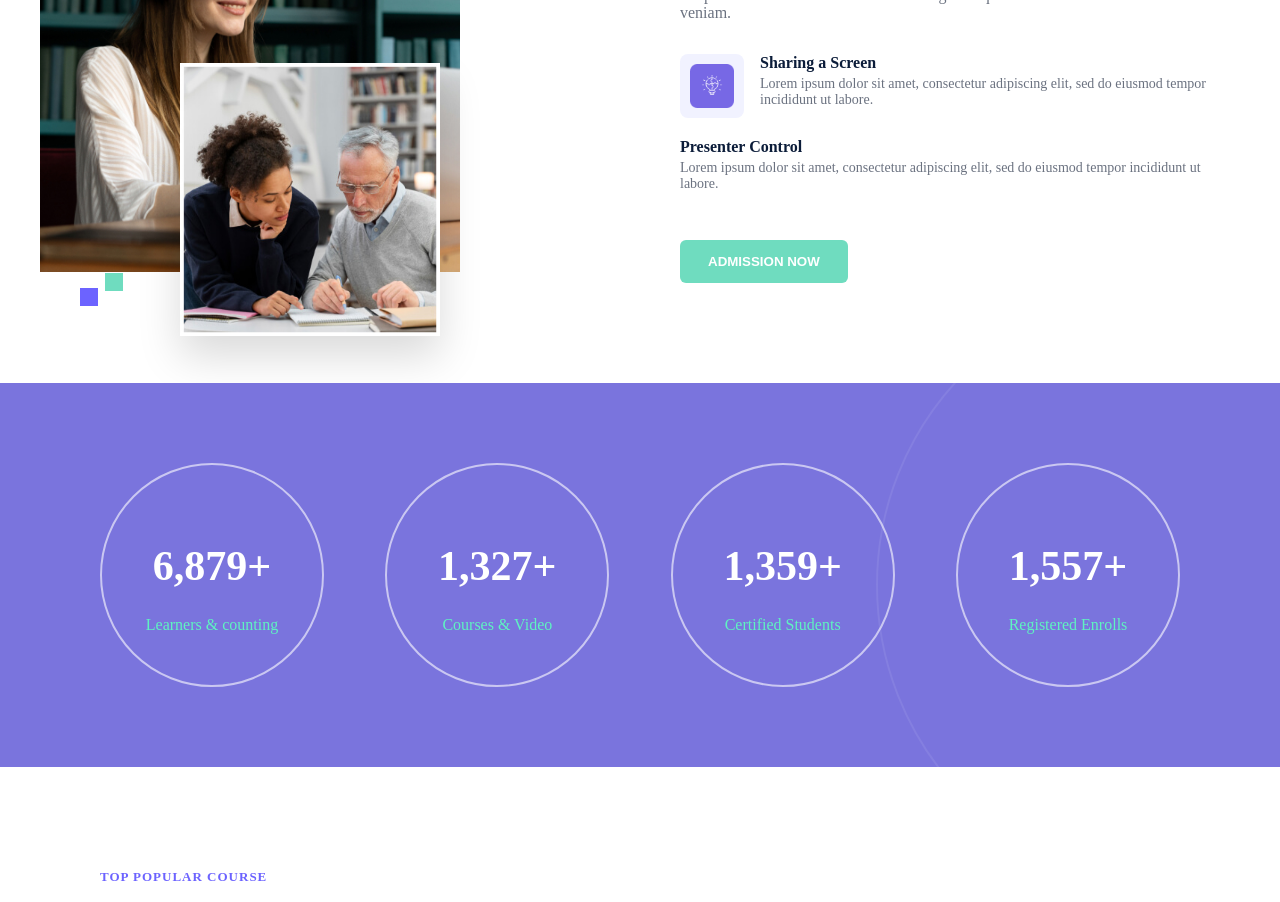
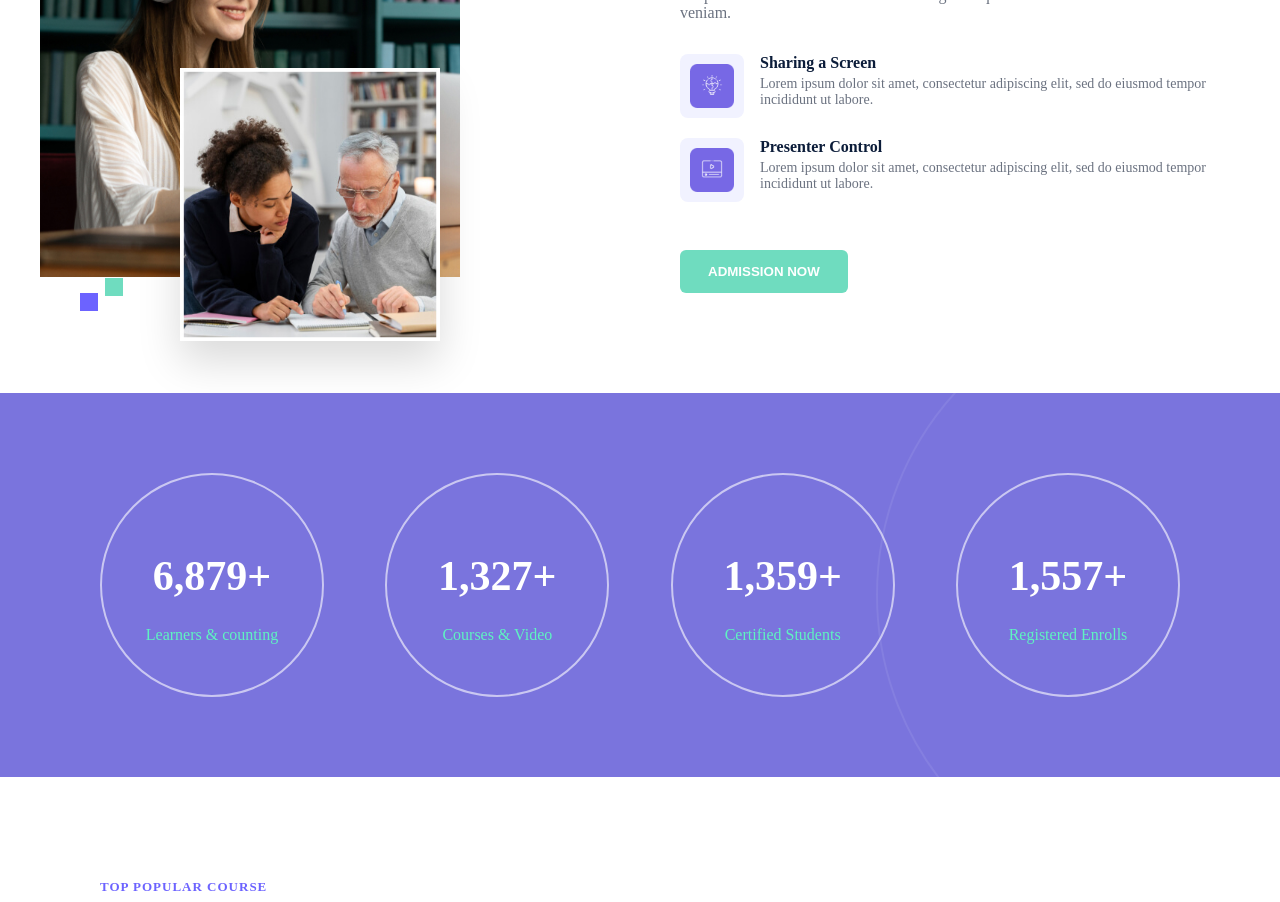
Before and after one commit to nancyjamescoding/edunity-landing-page, a React (Vite) app: page / in a window 1280 px wide. Shown: the part 1340-2242 px from the top of the page. Built offline with nearby package versions, Linux system fonts and the light colour scheme.

Commit message:
trying to resolve versel deployment

```diff
--- a/src/components/About/About.jsx
+++ b/src/components/About/About.jsx
@@ -2,7 +2,7 @@ import './About.css';
 import about1 from '@/assets/about1.png';
 import about2 from '@/assets/about2.png';
 import abouticon1 from '@/assets/abouticon1.png';
-// import abouticon2 from '@/assets/abouticon2.png';
+import abouticon2 from '@/assets/abouticon2.png';
 
 export default function About() {
   return (
@@ -42,7 +42,7 @@ export default function About() {
           </div>
 
           <div className="about-feature">
-            {/* <img src={abouticon2} alt="Presenter Control" /> */}
+            <img src={abouticon2} alt="Presenter Control" />
             <div>
               <h4>Presenter Control</h4>
               <p>
```
